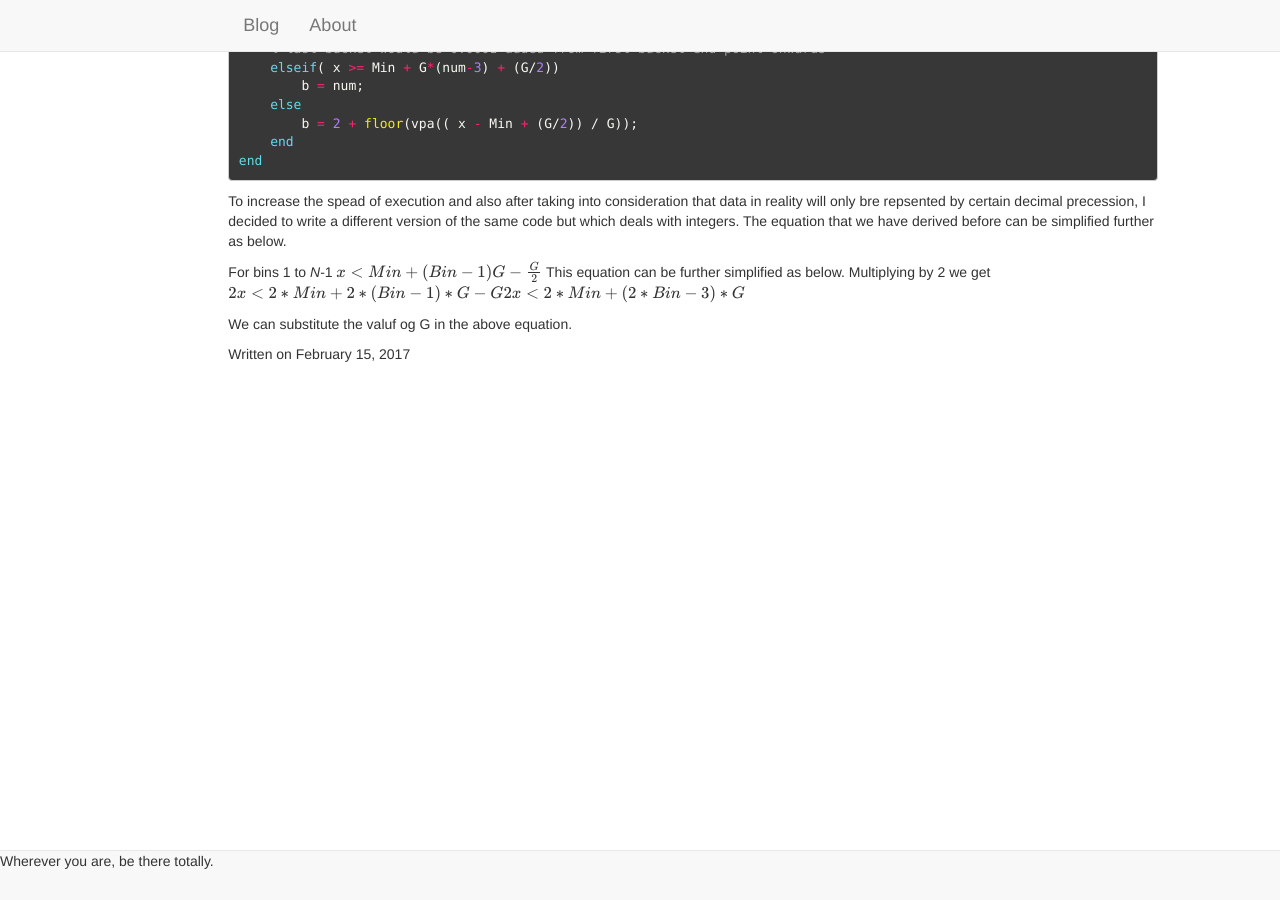
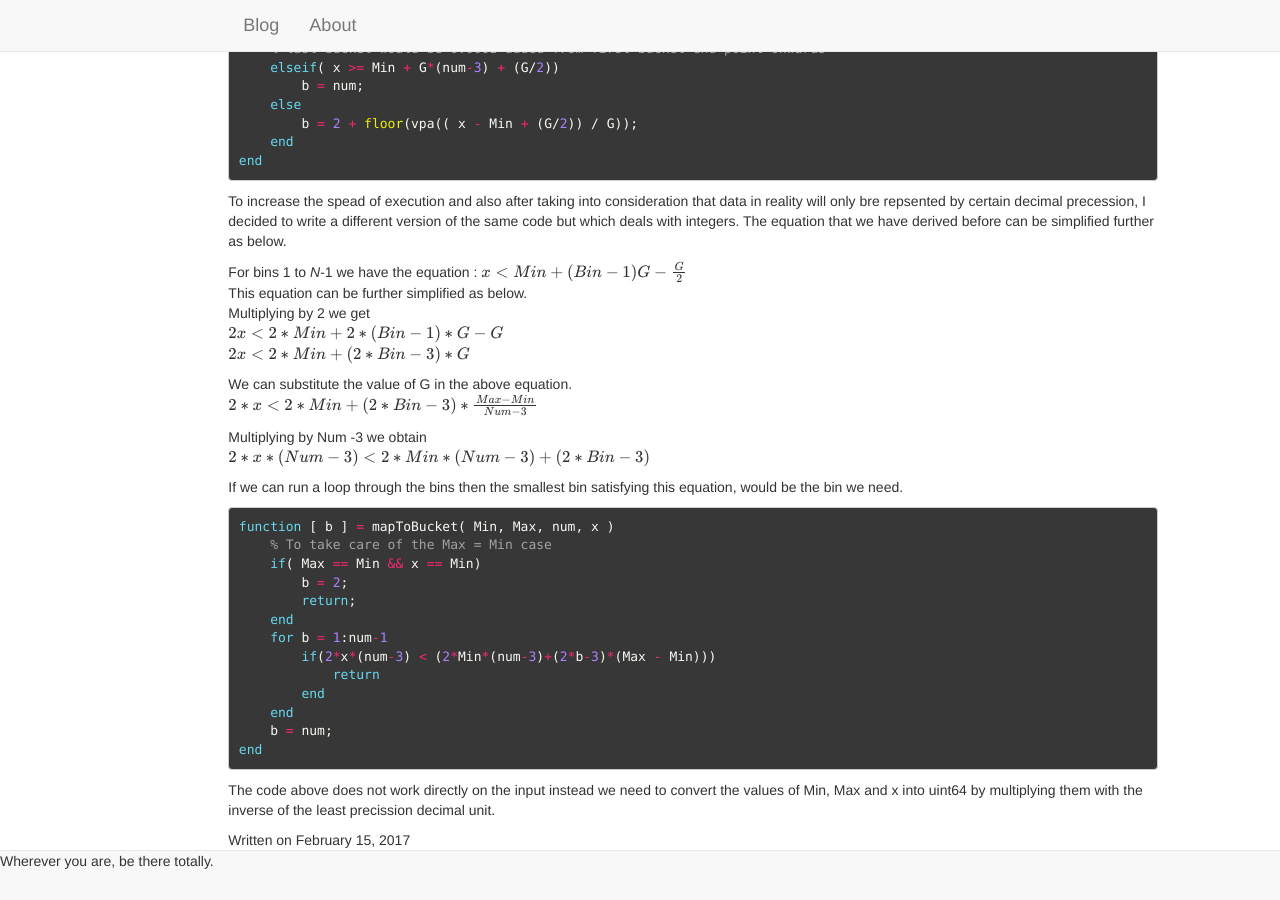
Before and after one commit to surajshetiya/surajshetiya.github.io, a Jekyll site: the page built from _posts/2017-02-15-Numerical-Issues.md, in a window 1280 px wide and 900 px high, scrolled down 2103 px. Built offline with Jekyll 4.4.1, drawn with Linux system fonts in a browser that asks for light colours; formulas are drawn with MathJax 3.

Commit message:
Update  the content

````diff
--- a/_posts/2017-02-15-Numerical-Issues.md
+++ b/_posts/2017-02-15-Numerical-Issues.md
@@ -122,14 +122,41 @@ end
 
 To increase the spead of execution and also after taking into consideration that data in reality will only bre repsented by certain decimal precession, I decided to write a different version of the same code but which deals with integers. The equation that we have derived before can be simplified further as below.
 
-For bins 1 to *N*-1 $$ x < Min + (Bin -1)G - \frac{G}{2} $$
+For bins 1 to *N*-1 we have the equation : $$ x < Min + (Bin -1)G - \frac{G}{2} $$
 This equation can be further simplified as below.
 Multiplying by 2 we get
 $$
 2x < 2*Min + 2*(Bin-1)*G - G
+$$
+$$
 2x < 2*Min + (2*Bin -3)*G
 $$
 
-We can substitute the valuf og G in the above equation.
+We can substitute the value of G in the above equation.
 $$
+2*x < 2*Min + (2*Bin -3)*\frac{Max-Min}{Num-3}
 $$
+
+Multiplying by Num -3 we obtain
+$$
+2*x*(Num-3) < 2*Min*(Num-3) + (2*Bin -3)
+$$
+
+If we can run a loop through the bins then the smallest bin satisfying this equation, would be the bin we need.
+``` matlab
+function [ b ] = mapToBucket( Min, Max, num, x )
+    % To take care of the Max = Min case
+    if( Max == Min && x == Min)
+        b = 2;
+        return;
+    end
+    for b = 1:num-1
+        if(2*x*(num-3) < (2*Min*(num-3)+(2*b-3)*(Max - Min)))
+            return
+        end
+    end
+    b = num;
+end
+```
+
+The code above does not work directly on the input instead we need to convert the values of Min, Max and x into uint64 by multiplying them with the inverse of the least precission decimal unit.
````
